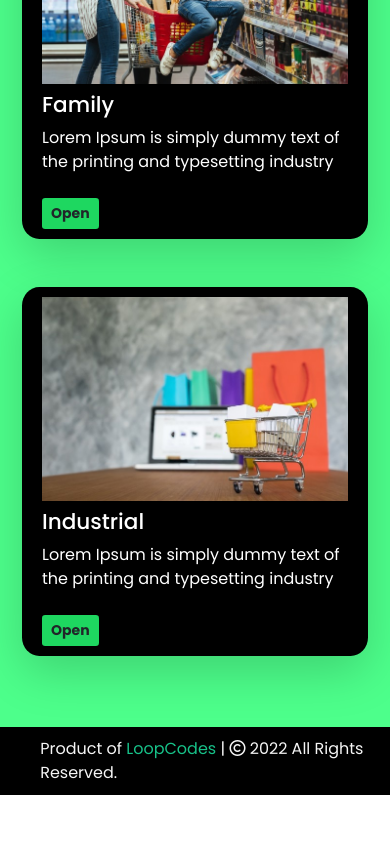
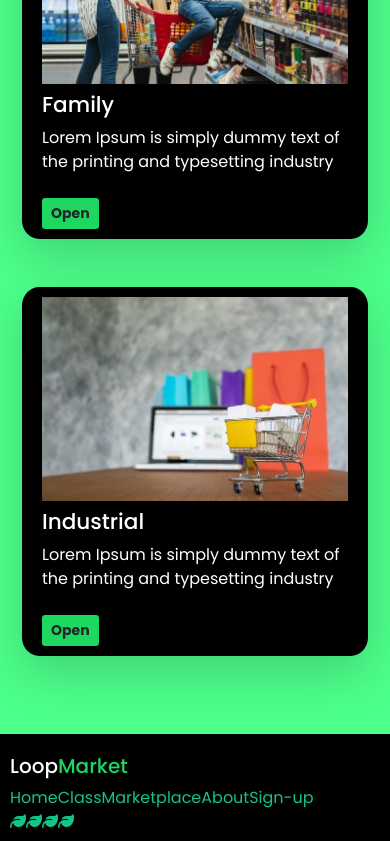
Before and after one commit to loopcodes/LoopMarket, an Angular app: page /class in a window 390 px wide. Shown: the part 1156-1997 px from the top of the page. Before the commit the page ends 1951 px from the top, so only its background shows below. Built offline with nearby package versions, Linux system fonts and the light colour scheme.

Commit message:
new changes

```diff
--- a/src/app/app.component.css
+++ b/src/app/app.component.css
@@ -19,39 +19,3 @@ ul li {
 span {
   color: #1ed760;
 }
-
-
-
-footer {
-  background: black;
-  padding: 10px 23px;
-  margin-top: -7px;
-}
-
-footer .foot {
-  margin-left: 40%;
-}
-
-footer span {
-  color: whitesmoke;
-}
-
-footer span a {
-  color: rgb(23, 194, 137);
-  text-decoration: none;
-}
-
-footer span a:hover {
-  text-decoration: underline;
-}
-
-
-
-
-
-
-@media screen and (max-width:600px) {
-  footer .foot {
-    margin-left: 5%;
-  }
-}
--- a/src/app/app.component.html
+++ b/src/app/app.component.html
@@ -39,15 +39,9 @@
 
 
 
-
-
 <div [@slideInAnimation]="o.isActivated ? o.activatedRoute:''">
   <router-outlet #o="outlet"></router-outlet>
 </div>
 
 
-<footer>
-    <div class="foot">
-      <span>Product of <a href="#"> LoopCodes</a> | <span class="far fa-copyright"></span> 2022 All Rights Reserved.</span>
-    </div>
-</footer>
+<app-footer></app-footer>
--- a/src/app/app.module.ts
+++ b/src/app/app.module.ts
@@ -10,6 +10,7 @@ import { MarketplaceComponent } from './marketplace/marketplace.component';
 import { AboutComponent } from './about/about.component';
 import { AuthModule } from './auth/auth.module';
 import { ChartsComponent } from './charts/charts.component';
+import { FooterComponent } from './footer/footer.component';
 
 
 
@@ -21,6 +22,7 @@ import { ChartsComponent } from './charts/charts.component';
     MarketplaceComponent,
     AboutComponent,
     ChartsComponent,
+    FooterComponent,
   ],
   imports: [
     BrowserModule,
--- a/src/app/auth/components/openshop/openshop.component.css
+++ b/src/app/auth/components/openshop/openshop.component.css
@@ -8,7 +8,7 @@
 
 .rowcontent {
   position: absolute;
-  top: 25%;
+  top: 27%;
 }
 
 
@@ -37,15 +37,14 @@ form {
 
 @media screen and (max-width:600px) {
   .rowcontent {
-    top: 35%;
+    top: 20%;
   }
 
-  .row img {
-    height: 715px;
+  .row{
+    position: absolute;
   }
 
   .rowcontent h1 {
     font-size: 40px;
   }
-
 }
--- a/src/app/auth/components/register/register.component.css
+++ b/src/app/auth/components/register/register.component.css
@@ -5,6 +5,7 @@
   object-fit: cover;
   object-position: center;
 }
+
 
 .rowcontent {
   position: absolute;
@@ -39,12 +40,12 @@ form {
 
 
 @media screen and (max-width:600px) {
-  .row img {
-    height: 715px;
+  .rowcontent {
+    top: 15%;
   }
 
-  .rowcontent {
-    top: 35%;
+  .row{
+    position: absolute;
   }
 
   .rowcontent h1 {
--- /dev/null
+++ b/src/app/footer/footer.component.css
@@ -0,0 +1,29 @@
+.footer {
+    background: black;
+    padding: 20px 10px;
+    position: sticky;
+    overflow: hidden;
+    top: 100%;
+}
+
+h1{
+    color: white;
+    font-size: 20px;
+}
+
+span {
+    color: #1ed760;
+}
+
+a {
+    color: rgb(23, 194, 137);
+    text-decoration: none;
+}
+
+footer span a:hover {
+    text-decoration: underline;
+}
+
+@media screen and (max-width:600px) {
+
+}
--- /dev/null
+++ b/src/app/footer/footer.component.html
@@ -0,0 +1,23 @@
+<div class="footer">
+    <div class="row">
+
+        <div class="col-lg-6">
+            <h1>Loop<span>Market</span></h1>
+        </div>
+        <div class="col-lg-4">
+            <a routerLink="">Home</a>
+            <a routerLink="class">Class</a>
+            <a routerLink="marketplace">Marketplace</a>
+            <a routerLink="about">About</a>
+            <a routerLink="register">Sign-up</a>
+        </div>
+        <div class="col-lg-2">
+            <a href=""><i class="fa-solid fa-leaf"></i></a>
+            <a href=""><i class="fa-solid fa-leaf"></i></a>
+            <a href=""><i class="fa-solid fa-leaf"></i></a>
+            <a href=""><i class="fa-solid fa-leaf"></i></a>
+        </div>
+
+
+    </div>
+</div>
--- /dev/null
+++ b/src/app/footer/footer.component.ts
@@ -0,0 +1,15 @@
+import { Component, OnInit } from '@angular/core';
+
+@Component({
+  selector: 'app-footer',
+  templateUrl: './footer.component.html',
+  styleUrls: ['./footer.component.css']
+})
+export class FooterComponent implements OnInit {
+
+  constructor() { }
+
+  ngOnInit(): void {
+  }
+
+}
--- a/src/app/home/home.component.css
+++ b/src/app/home/home.component.css
@@ -33,7 +33,7 @@ span {
 
 @media screen and (max-width:600px) {
   .homecontent {
-    top: 65%;
+    top: 51%;
   }
 
   .home video {
--- a/src/styles.css
+++ b/src/styles.css
@@ -3,8 +3,10 @@
 body {
   margin: 0px;
   padding: 0px;
+  height: 100vh;
   box-sizing: border-box;
   font-family: 'Poppins', sans-serif;
+  background-color: black;
 }
 
 .ng-valid[required],
```
Also changed, not shown: 1 other file (tests, documents, lock files or other folders).
